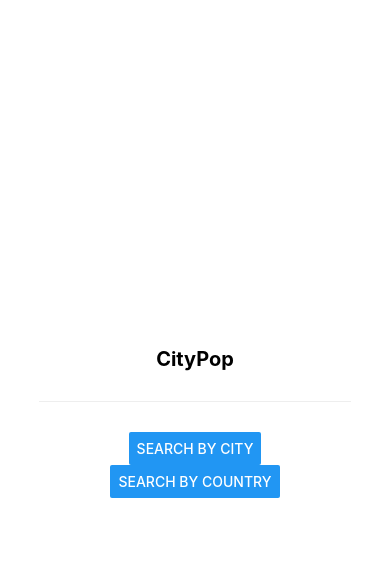
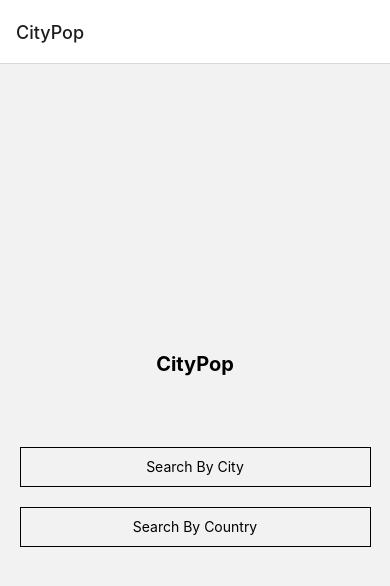
Before and after one commit to JoelBergstrand/CityPopTs, a React Native app: screen / in a window 390 px wide. Shown: the top 586 px of the page. Built offline with nearby package versions, Linux system fonts and the light colour scheme.

Commit message:
Added search icon, changed layout to specification, added fetch hoook

```diff
--- a/App.tsx
+++ b/App.tsx
@@ -1,11 +1,8 @@
-import { NavigationContainer } from '@react-navigation/native';
 import { StatusBar } from 'expo-status-bar';
 import { SafeAreaProvider } from 'react-native-safe-area-context';
 
 import useCachedResources from './hooks/useCachedResources';
 import Navigation from './navigation/Navigation';
-import HomeScreen from './screens/HomeScreen'
-import CityScreen from './screens/SearchScreen';
 
 
 export default function App() {
--- a/navigation/Navigation.tsx
+++ b/navigation/Navigation.tsx
@@ -6,11 +6,17 @@ import HomeScreen from '../screens/HomeScreen'
 import SearchScreen from '../screens/SearchScreen'
 import ListScreen from '../screens/ListScreen'
 import ShowScreen from '../screens/ShowScreen'
+import { Alert } from 'react-native'
 
 const Navigation = (): React.ReactElement => {
     return (
         <NavigationContainer>
-            <Stack.Navigator screenOptions={{ headerShown: false }}>
+            <Stack.Navigator
+                screenOptions={{
+                    headerShown: true,
+                    headerTitle: "CityPop",
+                }}
+            >
                 <Stack.Screen name={Routes.Home} component={HomeScreen} />
                 <Stack.Screen
                     name={Routes.Search}
--- a/screens/HomeScreen.tsx
+++ b/screens/HomeScreen.tsx
@@ -1,8 +1,7 @@
 import { StatusBar } from 'expo-status-bar';
 import React from 'react';
-import { Platform, StyleSheet, Button, Alert } from 'react-native';
+import { Platform, StyleSheet, Button, Text, View, TouchableOpacity } from 'react-native';
 
-import { Text, View } from '../components/Themed';
 import { Routes } from '../navigation/routes';
 import { NavigationProp } from '../navigation/types';
 
@@ -10,14 +9,17 @@ export default function HomeScreen({ navigation }: NavigationProp<Routes.Home>):
     return (
         <View style={styles.container}>
             <Text style={styles.title}>CityPop</Text>
-            <View style={styles.separator} lightColor="#eee" darkColor="rgba(255,255,255,0.1)" />
-            <Button
-                title="Search By City"
-                onPress={() => navigation.navigate(Routes.Search, { searchType: "city" })} />
-            <Button
-                title="Search By Country"
-                onPress={() => navigation.navigate(Routes.Search, { searchType: "country" })} />
-
+            <View style={styles.separator} />
+            <TouchableOpacity
+                style={styles.button}
+                onPress={() => navigation.navigate(Routes.Search, { searchType: "city" })}>
+                <Text style={styles.text}>Search By City</Text>
+            </TouchableOpacity>
+            <TouchableOpacity
+                style={styles.button}
+                onPress={() => navigation.navigate(Routes.Search, { searchType: "country" })}>
+                <Text style={styles.text}>Search By Country</Text>
+            </TouchableOpacity>
             {/* Use a light status bar on iOS to account for the black space above the modal */}
             <StatusBar style={Platform.OS === 'ios' ? 'light' : 'auto'} />
         </View>
@@ -39,4 +41,15 @@ const styles = StyleSheet.create({
         height: 1,
         width: '80%',
     },
+    button: {
+        margin: 10,
+        borderColor: 'black',
+        height: 40,
+        width: '90%',
+        borderWidth: 1,
+        padding: 10,
+    },
+    text: {
+        textAlign: 'center'
+    }
 });
--- a/screens/SearchScreen.tsx
+++ b/screens/SearchScreen.tsx
@@ -1,8 +1,8 @@
 import { StatusBar } from 'expo-status-bar';
 import { useState } from 'react';
-import { Platform, StyleSheet, Button, Alert, TextInput } from 'react-native';
+import { Platform, StyleSheet, Button, Alert, TextInput, Text, View, TouchableOpacity } from 'react-native';
 
-import { Text, View } from '../components/Themed';
+import { Ionicons } from '@expo/vector-icons';
 import { Routes } from '../navigation/routes';
 import { NavigationProp } from '../navigation/types';
 
@@ -18,16 +18,18 @@ export default function SearchScreen({ route, navigation }: SearchScreenProp) {
     return (
         <View style={styles.container}>
             <Text style={styles.title}>Search By {capitalize(route.params.searchType)} </Text>
-            <View style={styles.separator} lightColor="#eee" darkColor="rgba(255,255,255,0.1)" />
+            <View style={styles.separator} />
             <TextInput
                 style={styles.input}
                 value={text}
+                placeholder={`Enter a ${route.params.searchType}`}
                 onChangeText={onChangeText}
             />
-            <Button
-                title={"Submit"}
+            <TouchableOpacity
                 onPress={() => Alert.alert(`In button ${route.params.searchType} searchtype`)}
-            />
+            >
+                <Ionicons name="search-circle-outline" size={50} color="black" />
+            </TouchableOpacity>
             {/* Use a light status bar on iOS to account for the black space above the modal */}
             <StatusBar style={Platform.OS === 'ios' ? 'light' : 'auto'} />
         </View>
@@ -51,8 +53,13 @@ const styles = StyleSheet.create({
     },
     input: {
         height: 40,
+        width: '90%',
         margin: 12,
         borderWidth: 1,
         padding: 10,
+        textAlign: 'center'
     },
+    button: {
+        width: '30%'
+    }
 });
```
Also changed, not shown: hooks/useFetch.ts (added, +28 -0 lines).
